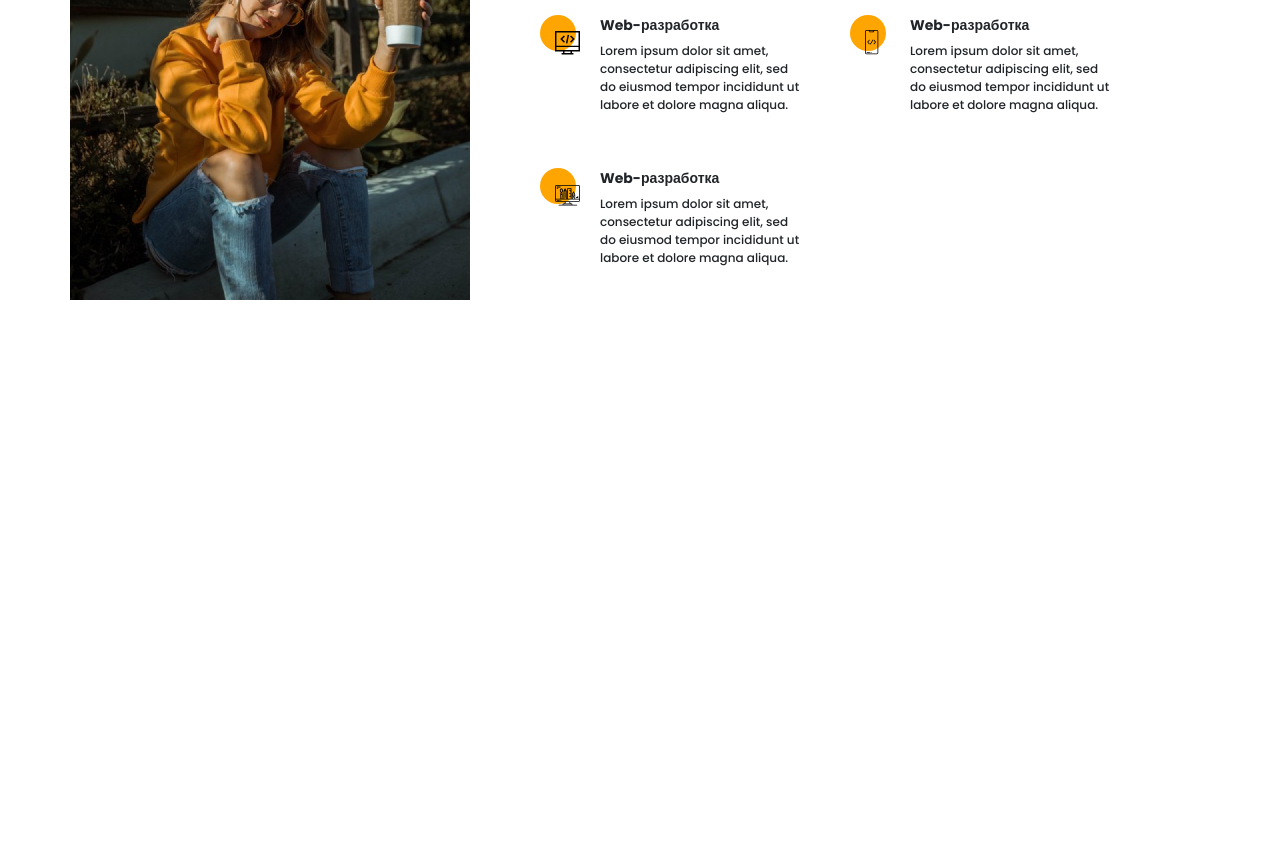
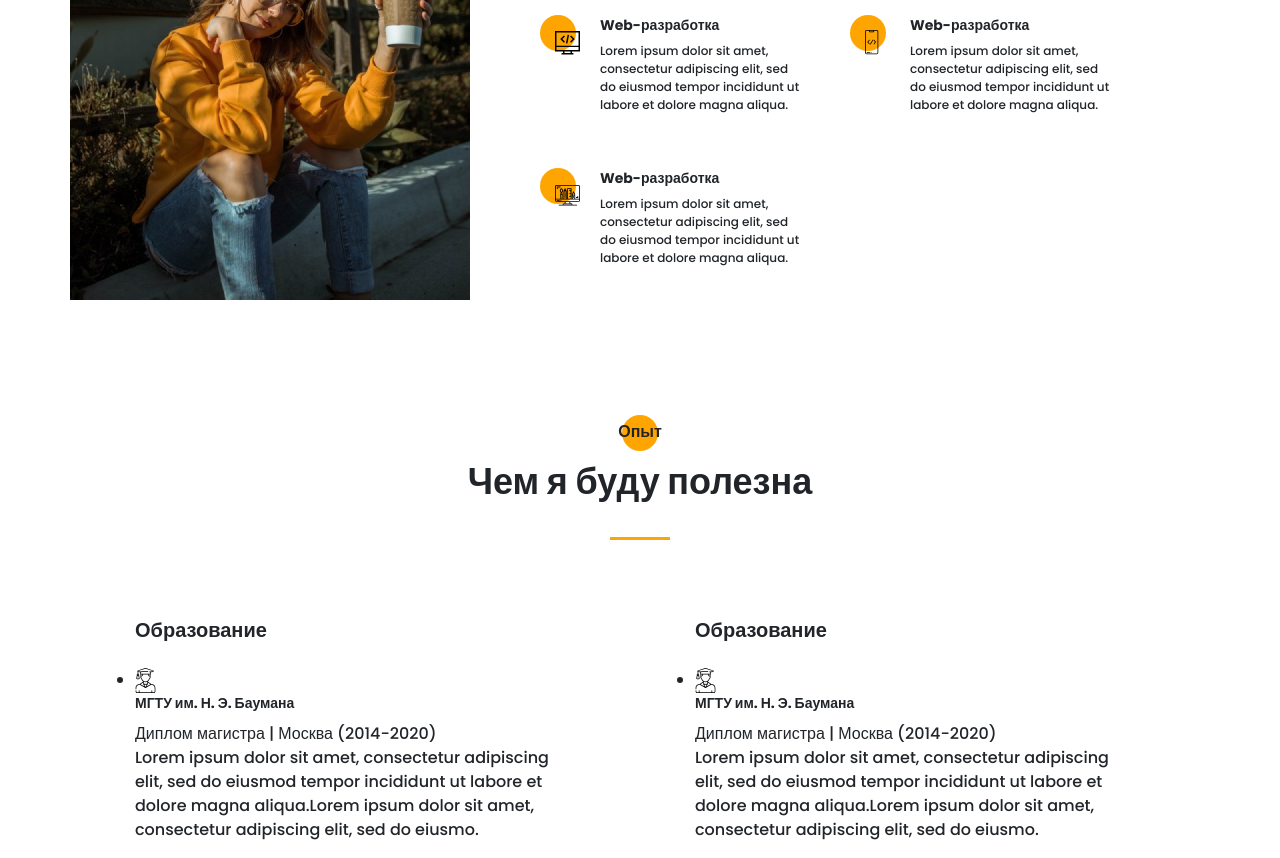
Before and after one commit to izzatPro/hilola_porfolio, a website: page src/index.html in a window 1280 px wide. Shown: the part 1220-2078 px from the top of the page. Before the commit the page ends 1520 px from the top, so only its background shows below. Drawn offline with nearby package versions, Linux system fonts and the light colour scheme; files that its build step writes are made by us from their sources; files whose address does not match are found by name.

Commit message:
The profit section is formed

```diff
--- a/src/index.html
+++ b/src/index.html
@@ -152,6 +152,54 @@
         </div>
     </section>
 
+    <section class="resume">
+        <div class="container">
+            <h2 class="title title_fz16 resume__title">Опыт</h2>
+            <div class="title resume__subtitle">Чем я буду полезна</div>
+            <div class="divider"></div>
+
+            <div class="resume__wrapper">
+                <div class="resume__column">
+                    <h3 class="title title_fz20 resume__column-title">Образование</h3>
+                    <ul>
+                        <li>
+                            <div class="resume__item">
+                                <div class="resume__item-head">
+                                    <div class="resume__item-icon">
+                                        <img src="icons/experience/university.svg" alt="university">
+                                    </div>
+                                    <h4 class="title title_fz14">МГТУ им. Н. Э. Баумана</h4>
+                                    <div class="resume__item-location">Диплом магистра | Москва (2014-2020)</div>
+                                </div>
+                                <div class="resume__body">
+                                    Lorem ipsum dolor sit amet, consectetur adipiscing elit, sed do eiusmod tempor incididunt ut labore et dolore magna aliqua.Lorem ipsum dolor sit amet, consectetur adipiscing elit, sed do eiusmo.
+                                </div>
+                                </div>
+                        </li>
+                    </ul>
+                </div>
+                <div class="resume__column">
+                    <h3 class="title title_fz20 resume__column-title">Образование</h3>
+                    <ul>
+                        <li>
+                            <div class="resume__item">
+                                <div class="resume__item-head">
+                                    <div class="resume__item-icon">
+                                        <img src="icons/experience/university.svg" alt="university">
+                                    </div>
+                                    <h4 class="title title_fz14">МГТУ им. Н. Э. Баумана</h4>
+                                    <div class="resume__item-location">Диплом магистра | Москва (2014-2020)</div>
+                                </div>
+                                <div class="resume__body">
+                                    Lorem ipsum dolor sit amet, consectetur adipiscing elit, sed do eiusmod tempor incididunt ut labore et dolore magna aliqua.Lorem ipsum dolor sit amet, consectetur adipiscing elit, sed do eiusmo.
+                                </div>
+                                </div>
+                        </li>
+                    </ul>
+                </div>
+            </div>
+        </div>
+    </section>
 
 
 
--- a/src/js/script.js
+++ b/src/js/script.js
@@ -0,0 +1,13 @@
+ document.addEventListener('DOMContentLoaded', function (e) {
+    const hamburger = document.querySelector('.hamburger');
+    const menu = document.querySelector('.menu');
+    const close = document.querySelector('.menu__close');
+    console.log(menu);
+    console.log(hamburger);
+    hamburger.addEventListener('click', function(){
+        menu.classList.add('active');
+    });
+    close.addEventListener('click', function(){
+        menu.classList.remove('active');
+    });
+ });
--- a/src/sass/blocks/_about.scss
+++ b/src/sass/blocks/_about.scss
@@ -17,7 +17,7 @@
     &__descr{
         padding-top: 6px;
         .divider{
-            margin-top: 0;
+            margin: 0;
         }
     }
     &__title {
--- /dev/null
+++ b/src/sass/blocks/_resume.scss
@@ -0,0 +1,24 @@
+.resume{
+    padding-top: 120px;
+
+    &__title {
+        position: relative;
+        text-align: center;
+        @include before_circle;
+        &:before{
+            top: -5px;
+            left: 50%;
+            transform: translateX(-50%);
+        }
+
+    }
+    &__subtitle {
+        text-align: center;
+    }
+    &__wrapper{
+        padding: 60px 65px 0 65px;
+        display: grid;
+        grid-template-columns: repeat(2, 425px);
+        column-gap: 135px;
+    }
+}
--- a/src/sass/blocks/_title.scss
+++ b/src/sass/blocks/_title.scss
@@ -10,6 +10,9 @@
         font-size: 16px;
         line-height: 24px;
     }
+    &_fz20{
+        font-size: 20px;
+    }
     &_fz48{
         font-size: 48px;
     }
--- a/src/sass/style.scss
+++ b/src/sass/style.scss
@@ -17,7 +17,7 @@
     width: 60px;
     height: 3px;
     background: $main-color;
-    margin-right: 25px;
+    margin: 25px auto 0 auto;
 }
 
 @import 'blocks/promo';
@@ -26,3 +26,4 @@
 @import 'blocks/sidepanel';
 @import 'blocks/menu';
 @import 'blocks/about';
+@import 'blocks/resume';
```
Also changed, not shown: dist/css/style.min.css, dist/index.html, dist/js/script.js.
